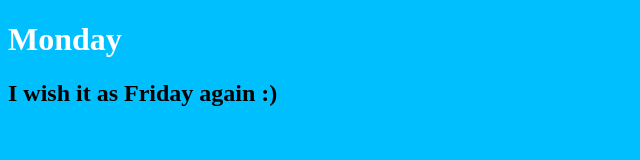
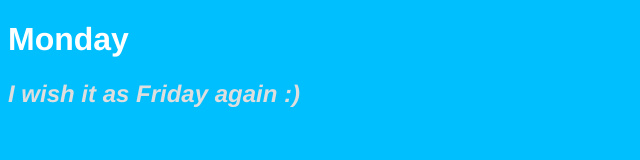
Before and after one commit to pinky92037/monday, a plain HTML site: page index.html in a window 1280 px wide. Shown: the whole page, without its empty margins (0-640 px from the left). Drawn offline with Linux system fonts and the light colour scheme.

Commit message:
modified typography on page

```diff
--- a/css/main.css
+++ b/css/main.css
@@ -1,6 +1,11 @@
 body {
     background-color: deepskyblue;
+    font-family: helvetica, sans-serif;
 }
 h1 {
     color: white;
 }
+h2 {
+    font-style: italic;
+    color: #dedede;
+}
```
